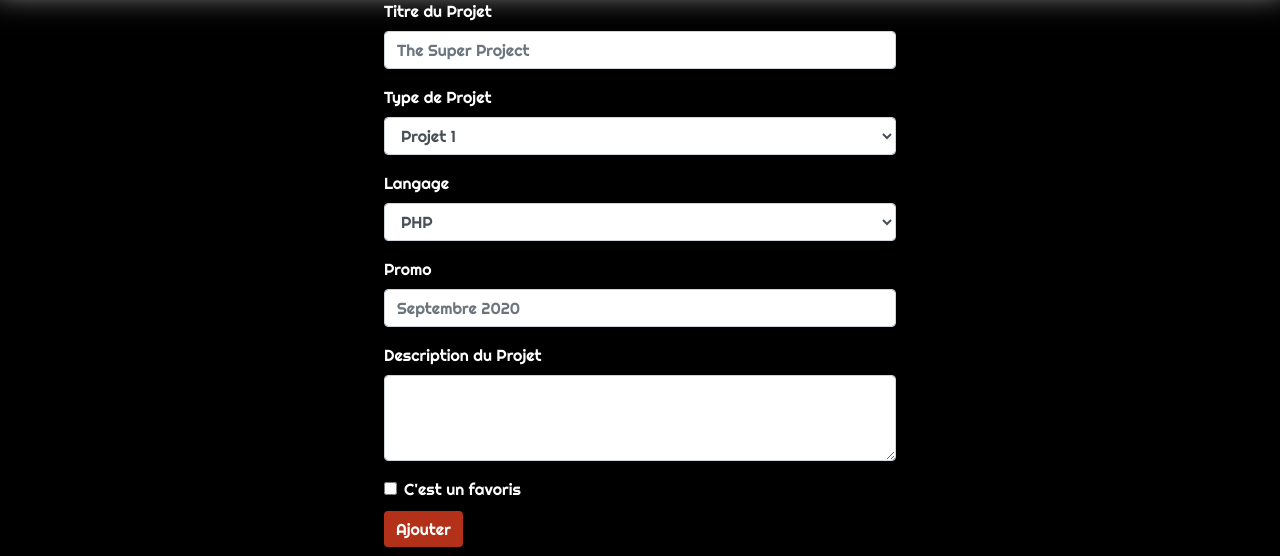
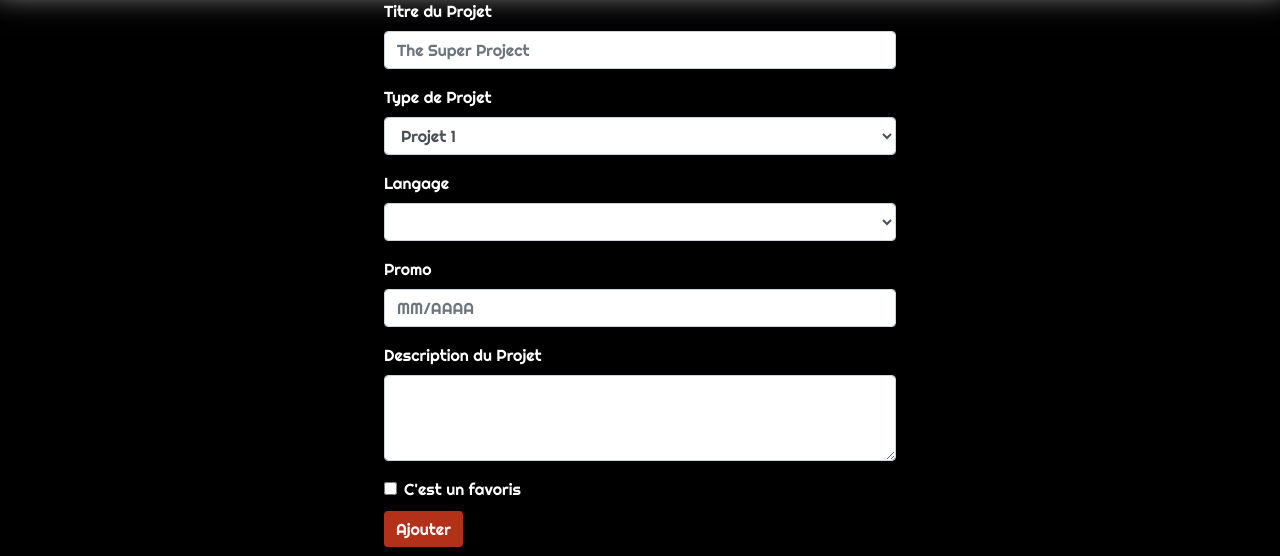
Before and after one commit to GeoffGual/WildProjects-WCS, a PHP site: template src/View/Home/newProject.html.twig in a window 1280 px wide. Shown: the part 121-677 px from the top of the page. Run offline with PHP 8.4, Linux system fonts and the light colour scheme; the template is opened without the code that fills it, so the values that code supplies are empty; some libraries are stand-ins or nearby versions.

Commit message:
form done

```diff
--- a/src/View/Component/_form.html.twig
+++ b/src/View/Component/_form.html.twig
@@ -6,28 +6,27 @@
         </div>
         <div class="form-group">
             <label for="type">Type de Projet</label>
-        <select class="form-control" id="type">
-            <option>Projet 1</option>
-            <option>Projet 2</option>
-            <option>Projet 3</option>
+            <select class="form-control" name="type-of-project" id="type">
+                <option value="1">Projet 1</option>
+                <option value="2">Projet 2</option>
+                <option value="3">Projet 3</option>
             </select>
         </div>
         <div class="form-group">
-        <label for="type">Langage</label>
-        <select class="form-control" id="type">
-            <option>PHP</option>
-            <option>JavaScript</option>
-            <option>HTML/CSS</option>
-            <option>Python</option>
+            <label for="langage">Langage</label>
+            <select class="form-control" name="language" id="langage" >
+                {% for language in languages %}
+                    <option value="{{ language.id }}">{{ language.name }}</option>
+                {% endfor %}
             </select>
         </div>
         <div class="form-group">
             <label for="promo">Promo</label>
-        <input type="text" name="promo" class="form-control" id="promo" placeholder="Septembre 2020">
+            <input type="text" name="promo" class="form-control" id="promo" placeholder="MM/AAAA">
         </div>
         <div class="form-group">
             <label for="description">Description du Projet</label>
-        <textarea class="form-control" id="description" rows="3"></textarea>
+            <textarea class="form-control" name="description" id="description" rows="3"></textarea>
         </div>
         <div class="form-check">
             <input type="checkbox" class="form-check-input" name="isFavorite" value="1" id="isFavorite">
```
Lines whose indentation alone changed are shown as unchanged.
